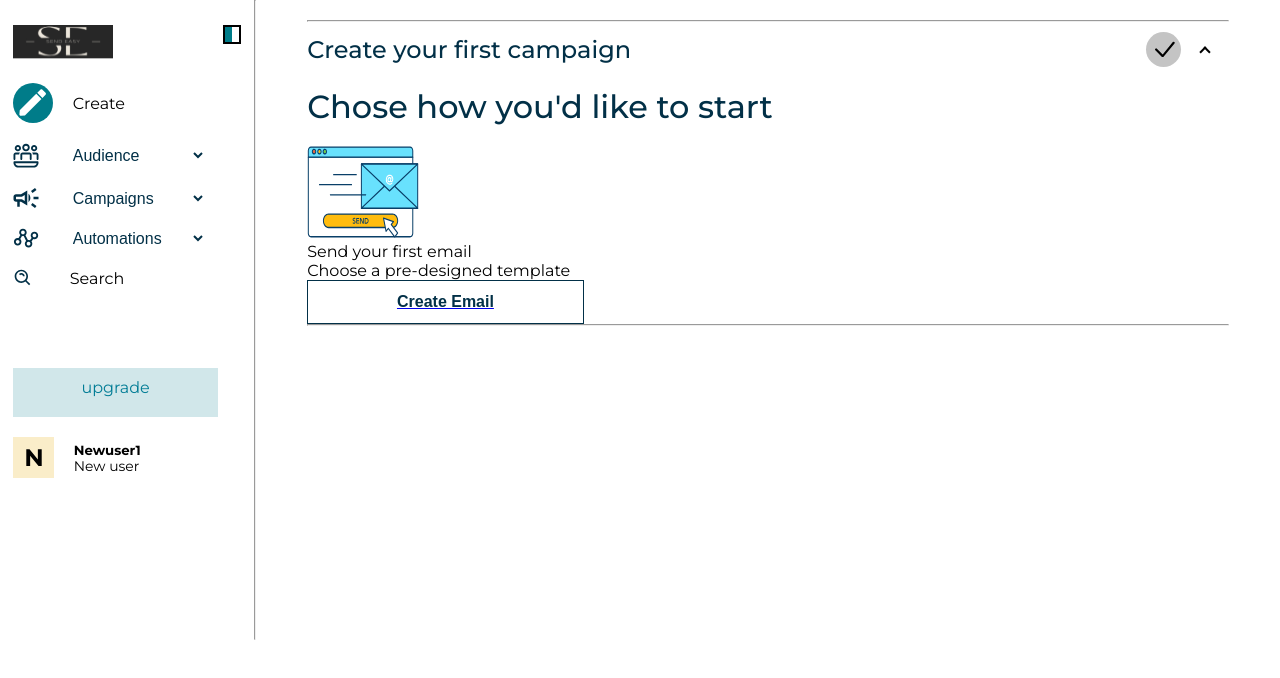
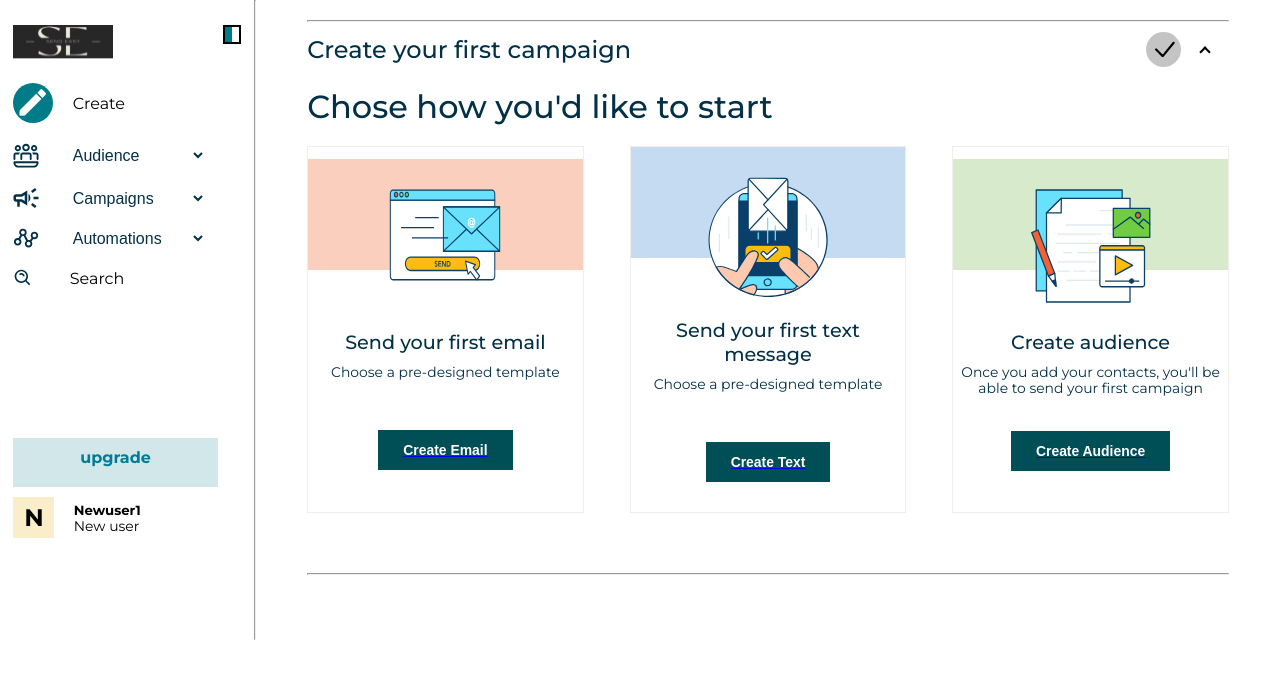
Before and after one commit to Dexie14/sendEasy, a React (Create React App) app: page /Dashboard in a window 1280 px wide. Shown: the top 678 px of the page. Built offline with nearby package versions, Linux system fonts and the light colour scheme.

Commit message:
sendeasy

```diff
--- a/src/App.js
+++ b/src/App.js
@@ -8,6 +8,8 @@ import Profile from './Pages/Profile/Profile';
 import AddAddress from './Pages/AddAddress/AddAddress';
 import Contacts from './Pages/Contacts/Contacts';
 import Dashboard from './Pages/Dashboard/Dashboard';
+import Sendmail_text from './Pages/Sendmail_text/Sendmail_text';
+import AddContact from './Pages/AddContact/AddContact';
 import Home from './Pages/Home/Home';
 import {BrowserRouter as Router, Routes, Route} from 'react-router-dom';
 import MainLayout from './MainLayout/MainLayout';
@@ -30,6 +32,8 @@ function App() {
             <Route path='/AddAddress' element={<AddAddress/>} exact />
             <Route path='/Contacts' element={<Contacts/>} exact />
             <Route path='/Dashboard' element={<Dashboard/>} exact />
+            <Route path='/Sendmail_text' element={<Sendmail_text/>} exact />
+            <Route path='/AddContact' element={<AddContact/>} exact />
           </Routes>
         </div>
         </main>
--- a/src/Dash_component/Dash_component.css
+++ b/src/Dash_component/Dash_component.css
@@ -66,8 +66,9 @@
     justify-content:center;
     display: flex;
     width: 90%;
-    margin-top: 80px;
-    margin-bottom: 20px;
+    font-weight: bold;
+    margin-top: 150px;
+    margin-bottom: 10px;
 }
 .newuser p{
     font-size:0.87rem;
--- /dev/null
+++ b/src/Pages/AddContact/AddContact.css
@@ -0,0 +1,78 @@
+@import url('https://fonts.googleapis.com/css2?family=Montserrat:wght@100;200;300;400;500;600;700;800;900&display=swap');
+
+
+.AddContact{
+    width: 70%;
+    margin: 70px auto;
+    font-family: 'Montserrat', sans-serif;
+}
+
+
+.AddContact h4{
+    color: #023047;
+    font-weight: 500;
+    font-size:1.1rem;
+    margin-bottom: 20px;
+}
+.AddContact h2{
+    color: #023047;
+    font-weight: 500;
+    margin-bottom: 10px;
+    font-size:2rem;
+}
+.AddContact p{
+    color: #023047;
+    font-weight: 400;
+    font-size:1.1rem;
+}
+.BtnAddContact{
+    padding: 10px 0px;
+    /* text-align: center; */
+    justify-content: center;
+    width: 17%;
+    font-size:1.1rem;
+    border-radius:0px;
+    font-weight:bold;
+    color: white;
+    background-color: #004E56;
+    margin-top: 30px;
+}
+
+.AddContact hr{
+    margin: 20px 0px 30px 0;
+}
+
+.AudienceList{
+    border: 1px solid black;
+    padding: 15px 0px 15px 0;
+}
+.Audiuencewidth{
+    width: 70%;
+}
+.AUDlist{
+    display:flex;
+    align-items: center;
+    justify-content: space-between;
+}
+.AudienceList hr{
+    margin: 15px 0px 15px 0;
+}
+.BtnEdit{
+    padding: 10px 0px;
+    /* text-align: center; */
+    justify-content: center;
+    width: 17%;
+    font-size:1.1rem;
+    border-radius:0px;
+    font-weight:bold;
+    color: white;
+    background-color: #004E56;
+    margin: 40px auto 0;
+}
+.AUDlist h5{
+    margin-left: 30px;
+}
+
+.AUDlist i{
+    margin-right: 30px;
+}
--- /dev/null
+++ b/src/Pages/AddContact/AddContact.js
@@ -0,0 +1,39 @@
+import Dash_component from '../../Dash_component/Dash_component';
+import Button from '../../Components_Home/Button/Button';
+import './AddContact.css';
+
+
+
+const AddContact = () => {
+  return (
+    <div  className='DashboardPage'>
+        <div className='Dash_component'>
+        <Dash_component />
+        </div>
+        <div className='AddContact'>
+            <h4>Add your contacts</h4>
+            <h2>These are the people who make up your audience</h2>
+            <p>Once you add contacts, you'll be able to send campaigns.</p>
+            <Button css="BtnAddContact" text='Import Contacts' />
+            <hr></hr>
+            <h4>Audience List</h4>
+            <div className='Audiuencewidth'>
+            <div className='AudienceList'>
+                    <div className='AUDlist'><h5>Product Design</h5> <i class="arrowplan right"></i></div>
+                    <hr></hr>
+                    <div className='AUDlist'><h5>Front End</h5> <i class="arrowplan right"></i></div>
+                    <hr></hr>
+                    <div className='AUDlist'><h5>Flutter</h5> <i class="arrowplan right"></i></div>
+                    <hr></hr>
+                    <div className='AUDlist'><h5>Back End</h5> <i class="arrowplan right"></i></div>
+            </div>
+                     <Button css="BtnEdit" text='Edit' />
+            </div>
+
+
+        </div>
+    </div>
+  )
+}
+
+export default AddContact
--- a/src/Pages/Dashboard/Dashboard.css
+++ b/src/Pages/Dashboard/Dashboard.css
@@ -67,3 +67,25 @@
     font-weight: 500;
     margin: 20px 0 20px 0;
 }
+.startcomponent{
+    display:flex;
+    justify-content: space-between;
+    margin-bottom:60px;
+}
+
+.emailcss{
+    background-color: #FBCFBD;
+    width: 100%;
+    height: 111px;
+    /* position: relative; */
+}
+.audiencecss{
+    background-color: #D8EACC;
+    width: 100%;
+    height: 111px;
+}
+.textcss{
+    background-color: #C5DBF2;
+    width: 100%;
+    height: 111px;
+}
--- a/src/Pages/Dashboard/Dashboard.js
+++ b/src/Pages/Dashboard/Dashboard.js
@@ -3,6 +3,8 @@ import Start_component from '../../Start_component/Start_component';
 import check from '../../Images/check.svg';
 import './Dashboard.css';
 import email from '../../Images/dashboard_email.svg';
+import textmessage from '../../Images/dashboard_textmessage.svg';
+import audiencedash from '../../Images/dashboard_audience.svg';
 
 
 
@@ -24,7 +26,11 @@ const Dashboard = () => {
               </div>
             </div>
             <p className="choose">Chose how you'd like to start</p>
-            <Start_component dashimage={email} BEmail='BEmail'/>
+            <div className='startcomponent'>
+            <Start_component emailcss='emailcss' dashimage={email} title='Send your first email' text='Choose a pre-designed template' BEmail='BEmail'/>
+            <Start_component textcss='textcss' dashimage={textmessage} title='Send your first text message' text='Choose a pre-designed template' Btext='BEmail'/>
+            <Start_component audiencecss='audiencecss'dashimage={audiencedash} title='Create audience' text="Once you add your contacts, you'll be able to send your first campaign" Baudience='BEmail'/>
+            </div>
             <hr></hr>
         </div>
       </div>
--- /dev/null
+++ b/src/Pages/Sendmail_text/Sendmail_text.css
@@ -0,0 +1,46 @@
+@import url('https://fonts.googleapis.com/css2?family=Montserrat:wght@100;200;300;400;500;600;700;800;900&display=swap');
+
+.mail_component{
+    width: 80%;
+    margin-top:60px;
+    font-family: 'Montserrat', sans-serif;
+}
+
+.mail_component h2{
+    color: #023047;
+    font-weight: 500;
+    /* margin-top: 40px; */
+    margin-bottom:5px;
+}
+.mail_component p{
+    color: #138ECB;
+    font-size: 0.87rem;
+}
+.mailcontent{
+    width: 90%;
+    margin: 30px auto 0px
+}
+.mailbox{
+    border: 1px solid #BDBBB9;
+    padding:10px 0px 10px 0px;
+    margin-top: 30px;
+}
+
+.mailcontent hr{
+    margin: 15px 0px 15px 0px;
+}
+.BT{
+    width: 15%;
+    margin: 100px auto 0px;
+}
+.Btnsend{
+    padding: 15px 0px;
+    /* text-align: center; */
+    justify-content: center;
+    width: 100%;
+    font-size:1.1rem;
+    border-radius:0px;
+    font-weight:bold;
+    color: white;
+    background-color: #004E56;
+}
--- /dev/null
+++ b/src/Pages/Sendmail_text/Sendmail_text.js
@@ -0,0 +1,35 @@
+import Dash_component from '../../Dash_component/Dash_component';
+import './Sendmail_text.css';
+import SendMail_Component from '../../SendMail_Component/SendMail_Component';
+import Button from '../../Components_Home/Button/Button';
+
+
+
+const Sendmail_text = () => {
+  return (
+    <div className='DashboardPage'>
+            <div className='Dash_component'>
+            <Dash_component />
+            </div>
+            <div className='mail_component'>
+                <hr></hr>
+                <div className='mailcontent'>
+                <h2>Untitled</h2><p>Edit name</p>
+                <div className='mailbox'>
+                <SendMail_Component title='To' text='Who are you sending this campaign to?' Btext='Select Audience' />
+                <hr></hr>
+                <SendMail_Component title='From' text='Who is sending this campaign?' Btext='Add From' />
+                <hr></hr>
+                <SendMail_Component title='Subject' text="What's the subject line for this campaign?" Btext='Add Subject' />
+                <hr></hr>
+                <SendMail_Component title='Content' text='Design the content for your email.' Btext='Design Email' />
+                </div>
+                <div className='BT'><Button css="Btnsend" text=' Send' /></div>
+                </div>
+
+            </div>
+    </div>
+  )
+}
+
+export default Sendmail_text
--- /dev/null
+++ b/src/SendMail_Component/SendMail_Component.css
@@ -0,0 +1,51 @@
+@import url('https://fonts.googleapis.com/css2?family=Montserrat:wght@100;200;300;400;500;600;700;800;900&display=swap');
+
+
+
+.circle-mail{
+    width: 17px;
+    height: 17px;
+    border-radius: 50%;
+    background-color: white;
+    border: 1px solid #D7D6D4 ;
+    margin-right: 20px;
+}
+
+.circle-mail img{
+    width: 80%;
+    transform: translate(15%, -20%);
+    color: #D7D6D4;
+
+}
+.mailTo{
+    display: flex;
+    margin-left: 10px;
+}
+
+.mailTo h3{
+    color: #023047;
+    font-size: 1.2rem;
+    font-weight: 500;
+    margin-bottom: 10px;
+}
+.mailTo p{
+    font-style: italic;
+    color: #023047;
+    letter-spacing: -0.09rem
+}
+.SendMail{
+    display:flex;
+    justify-content: space-between;
+}
+.Btnmail{
+    padding: 10px 0px;
+    /* text-align: center; */
+    justify-content: center;
+    width: 147px;
+    font-size:0.87rem;
+    border-radius:0px;
+    font-weight:bold;
+    color: white;
+    background-color: #6F6965;
+    margin-right: 10px;
+}
--- /dev/null
+++ b/src/SendMail_Component/SendMail_Component.js
@@ -0,0 +1,24 @@
+import mailcheck from '../Images/mailcheck.svg';
+import './SendMail_Component.css';
+import Button from '../Components_Home/Button/Button';
+
+
+
+const SendMail_Component = ({Btext, title, text, }) => {
+  return (
+    <div className='SendMail'>
+        <div className="mailTo">
+        <div className='circle-mail'><img src={mailcheck} alt="mailcheck"/></div>
+        <div>
+        <h3>{title}</h3>
+        <p>{text}</p>
+        </div>
+        </div>
+        <div>
+            <Button css="Btnmail" text={Btext} />
+        </div>
+    </div>
+  )
+}
+
+export default SendMail_Component
--- a/src/Start_component/Start_component.css
+++ b/src/Start_component/Start_component.css
@@ -0,0 +1,59 @@
+@import url('https://fonts.googleapis.com/css2?family=Montserrat:wght@100;200;300;400;500;600;700;800;900&display=swap');
+
+.Startcomp{
+    border: 1.5px solid #EFEEEA;
+    width: 30%;
+    display: flex;
+    flex-direction: column;
+    align-items: center;
+    justify-content:center;
+    text-align: center;
+    font-family: 'Montserrat', sans-serif;
+}
+
+
+.theimage{
+    /* position: absolute; */
+    margin: 30px auto 0px;
+    /* top: 40px;
+    left: 80px; */
+}
+.starttext{
+    margin-top: 60px;
+    margin-bottom: 30px;
+    justify-content:center;
+    align-items:center;
+    display: flex;
+    flex-direction: column;
+}
+.starttext p:first-child{
+    font-size:1.2rem;
+    color:#023047;
+    font-weight: 500;
+}
+.starttext p:nth-child(2){
+    font-size:0.87rem;
+    color:#023047;
+    font-weight: 400;
+    margin-top: 10px;
+    margin-bottom: 50px;
+}
+.BtnDash{
+    padding: 12px 25px;
+    text-align: center;
+    font-size:0.87rem;
+    border-radius:0px;
+    font-weight:bold;
+    color: white;
+    background-color: #004E56;
+}
+.Btnaud{
+    padding: 12px 25px;
+    text-align: center;
+    font-size:0.87rem;
+    border-radius:0px;
+    font-weight:bold;
+    color: white;
+    background-color: #004E56;
+    margin-top: -15px;
+}
--- a/src/Start_component/Start_component.js
+++ b/src/Start_component/Start_component.js
@@ -5,16 +5,18 @@ import { Link } from "react-router-dom";
 
 
 
-const Start_component = ({dashimage,BEmail}) => {
+const Start_component = ({dashimage,BEmail, title, text, Btext, Baudience, audiencecss, textcss, emailcss}) => {
   return (
-    <div>
-        <div className="">
-            <img src={dashimage} alt="dashimage"/>
+    <div className='Startcomp'>
+        <div className={`${emailcss} ${audiencecss} ${textcss} `}>
+            <div className="theimage"><img src={dashimage} alt="dashimage"/></div>
         </div>
-        <div className="">
-            <p>Send your first email</p>
-            <p>Choose a pre-designed template</p>
-            {BEmail && <Link to="/"><Button css="BtnSigning" text="Create Email" /></Link>}
+        <div className="starttext">
+            <p>{title}</p>
+            <p>{text}</p>
+            {BEmail && <Link to="/Sendmail_text"><Button css="BtnDash" text="Create Email" /></Link>}
+            {Btext && <Link to="/Sendmail_text"><Button css="BtnDash" text="Create Text" /></Link>}
+            {Baudience && <Link to="/"><Button css="Btnaud" text="Create Audience" /></Link>}
         </div>
     </div>
   );
```
Also changed, not shown: src/Images/mailcheck.svg (added).
